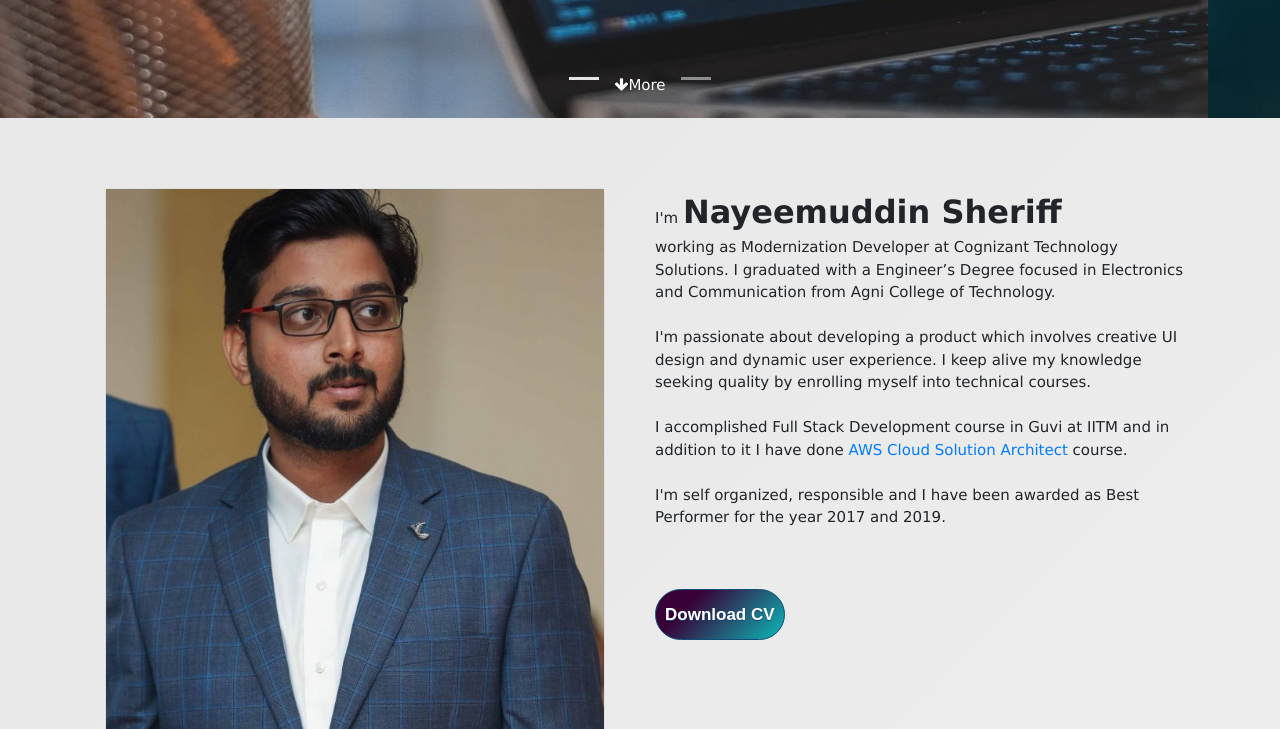
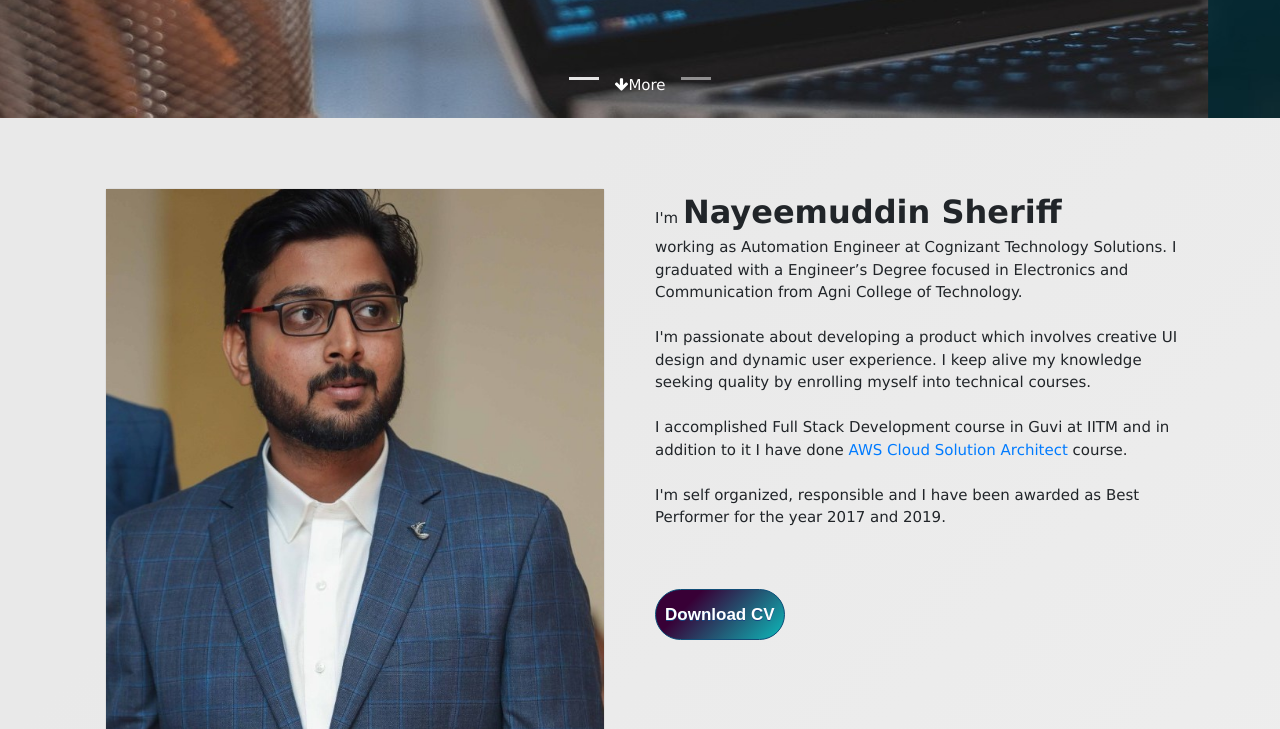
Before and after one commit to NayeemuddinSheriff/Portfolio, a plain HTML site: page index.html in a window 1280 px wide. Shown: the part 582-1311 px from the top of the page. Drawn offline with nearby package versions, Linux system fonts and the light colour scheme.

Commit message:
Update index.html

```diff
--- a/index.html
+++ b/index.html
@@ -73,7 +73,7 @@
                     <div class="container">
                         <div class="carousel-caption">
                             <h1>NAYEEMUDDIN SHERIFF</h1>
-                            <h3>Modernization Developer</h3>
+                            <h3>Quality Analyst</h3>
                         </div>
                     </div>
                 </div>
@@ -113,7 +113,7 @@
                 <span>I'm</span>
                 <span class="text-black font-weight-bold" style="font-size: xx-large;">Nayeemuddin Sheriff</span>
                 <span class="text-black">
-                    <p> working as Modernization Developer at Cognizant Technology Solutions. I graduated with a Engineer’s Degree
+                    <p> working as Automation Engineer at Cognizant Technology Solutions. I graduated with a Engineer’s Degree
                         focused in Electronics and Communication from Agni College of Technology.
                         <br> <br>
                         I'm passionate about developing a product which involves creative UI design and dynamic user experience.
@@ -126,7 +126,7 @@
                     </p>
                 </span>
                 <br> <br>
-                <a href="PDF/Resume_NayeemuddinSheriff.pdf" download="Resume_NayeemuddinSheriff">
+                <a href="PDF/NayeemuddinResume_Color.pdf" download="Resume_NayeemuddinSheriff">
                     <button class="downloadbtn" type="submit">Download CV</button>
                   </a>
             </div>
```
